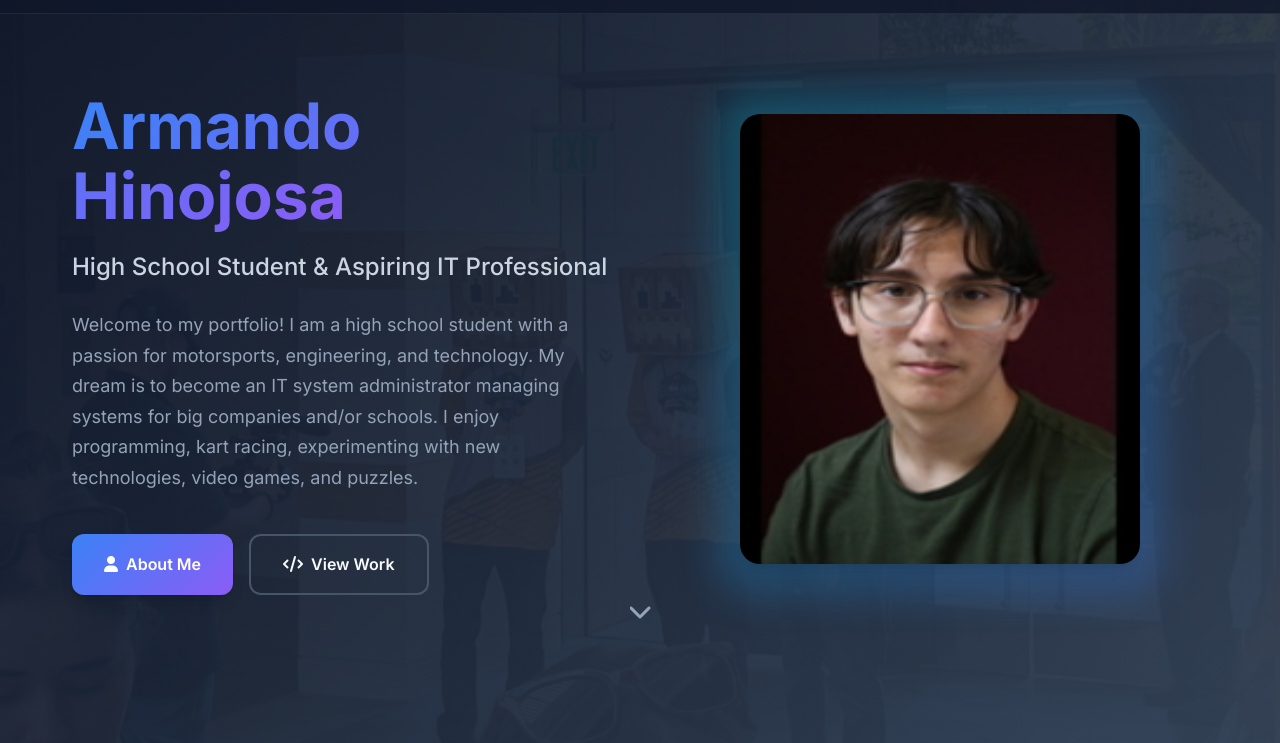
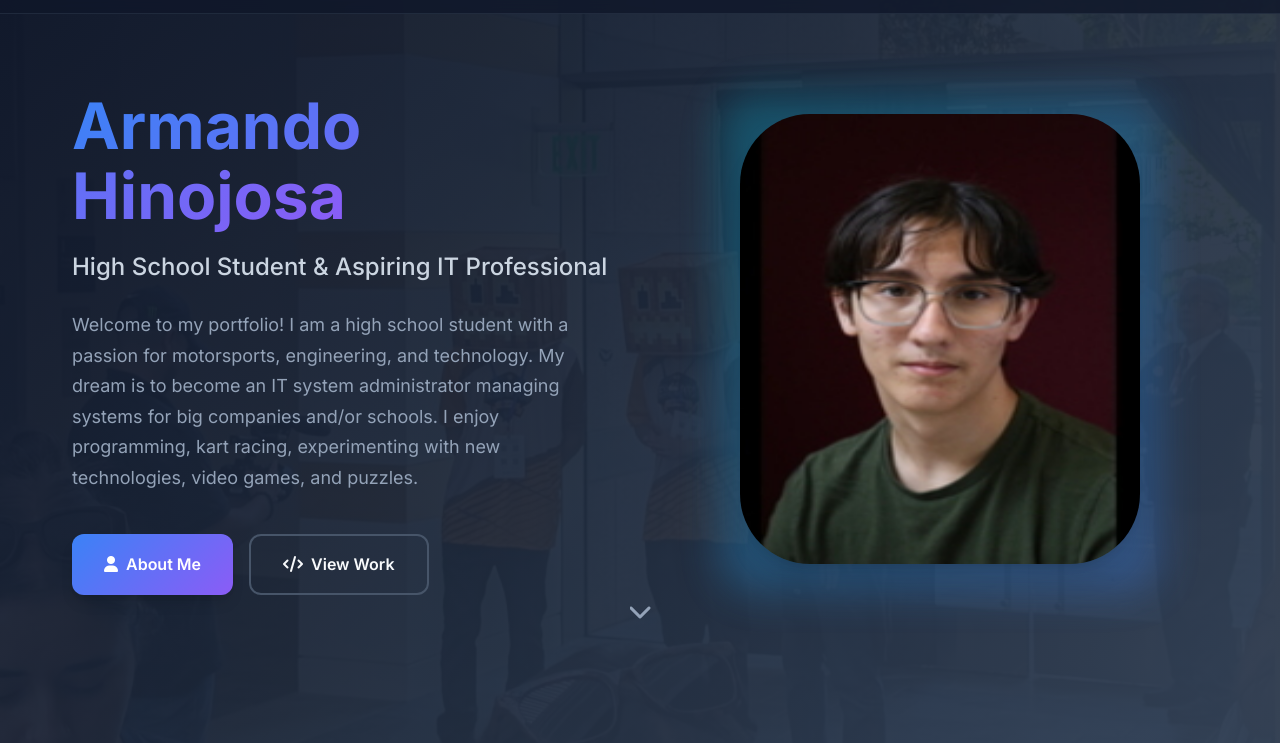
Before and after one commit to armandohinojosa/armandohinojosa.github.io, a plain HTML site: page index.html in a window 1280 px wide. Shown: the part 57-800 px from the top of the page. Drawn offline with Linux system fonts and the light colour scheme.

Commit message:
Update style.css

```diff
--- a/style.css
+++ b/style.css
@@ -282,7 +282,7 @@ body {
 .profile-img {
   width: 100%;
   height: 450px;
-  border-radius: 20px;
+  border-radius: 70px;
   box-shadow: var(--shadow-xl);
   transition: transform 0.3s ease;
 }
```
